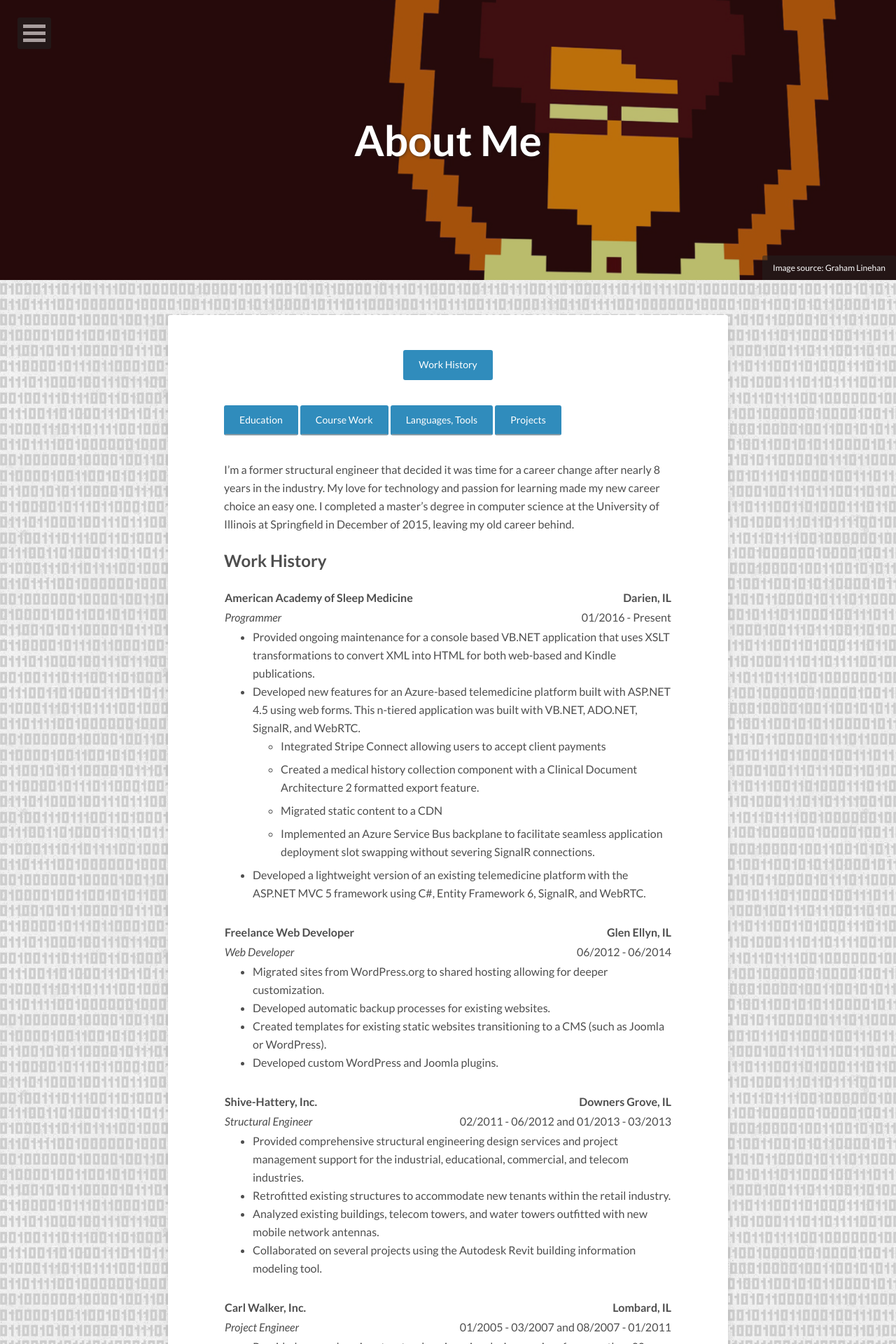
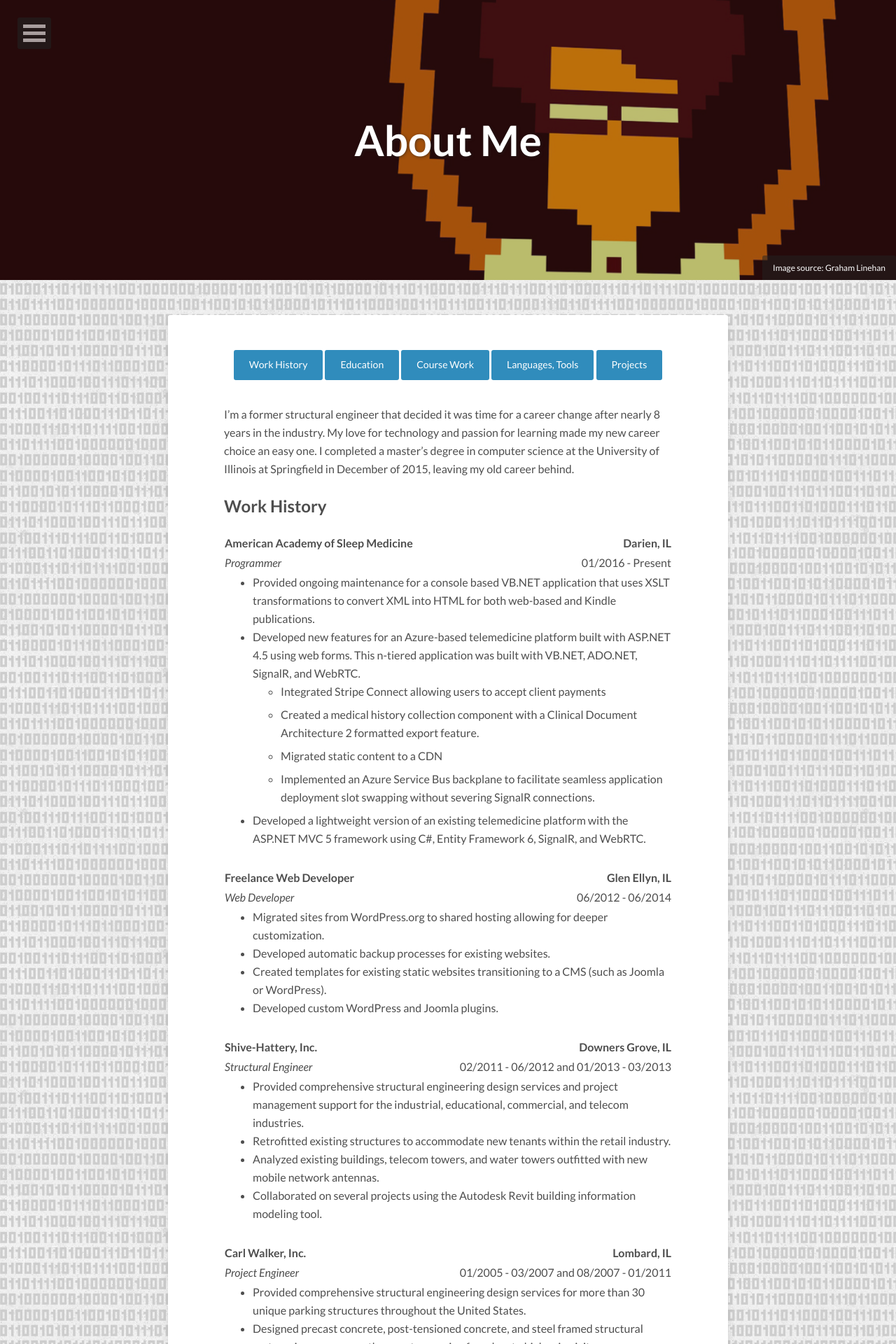
Before and after one commit to JacobMDavidson/JacobMDavidson.github.io, a Jekyll site: the page built from about/index.md, in a window 1280 px wide. Shown: the top 1920 px of the page at 70% size. Built offline with Jekyll 4.4.1, drawn with Linux system fonts in a browser that asks for light colours; nearby versions of some CDN libraries.

Commit message:
quick fix

```diff
--- a/about/index.md
+++ b/about/index.md
@@ -9,11 +9,11 @@ comments: false
 modified: 2015-08-01
 ---
 
-<div markdown="0" style="text-align: center"><a href="#work" class="btn btn-info">Work History</a></div>
+<div markdown="0" style="text-align: center"><a href="#work" class="btn btn-info">Work History</a>
 <a href="#education" class="btn btn-info">Education</a>
 <a href="#courses" class="btn btn-info">Course Work</a>
 <a href="#tools" class="btn btn-info">Languages, Tools</a>
-<a href="#projects" class="btn btn-info">Projects</a>
+<a href="#projects" class="btn btn-info">Projects</a></div>
 
 
 {% comment %}
```
